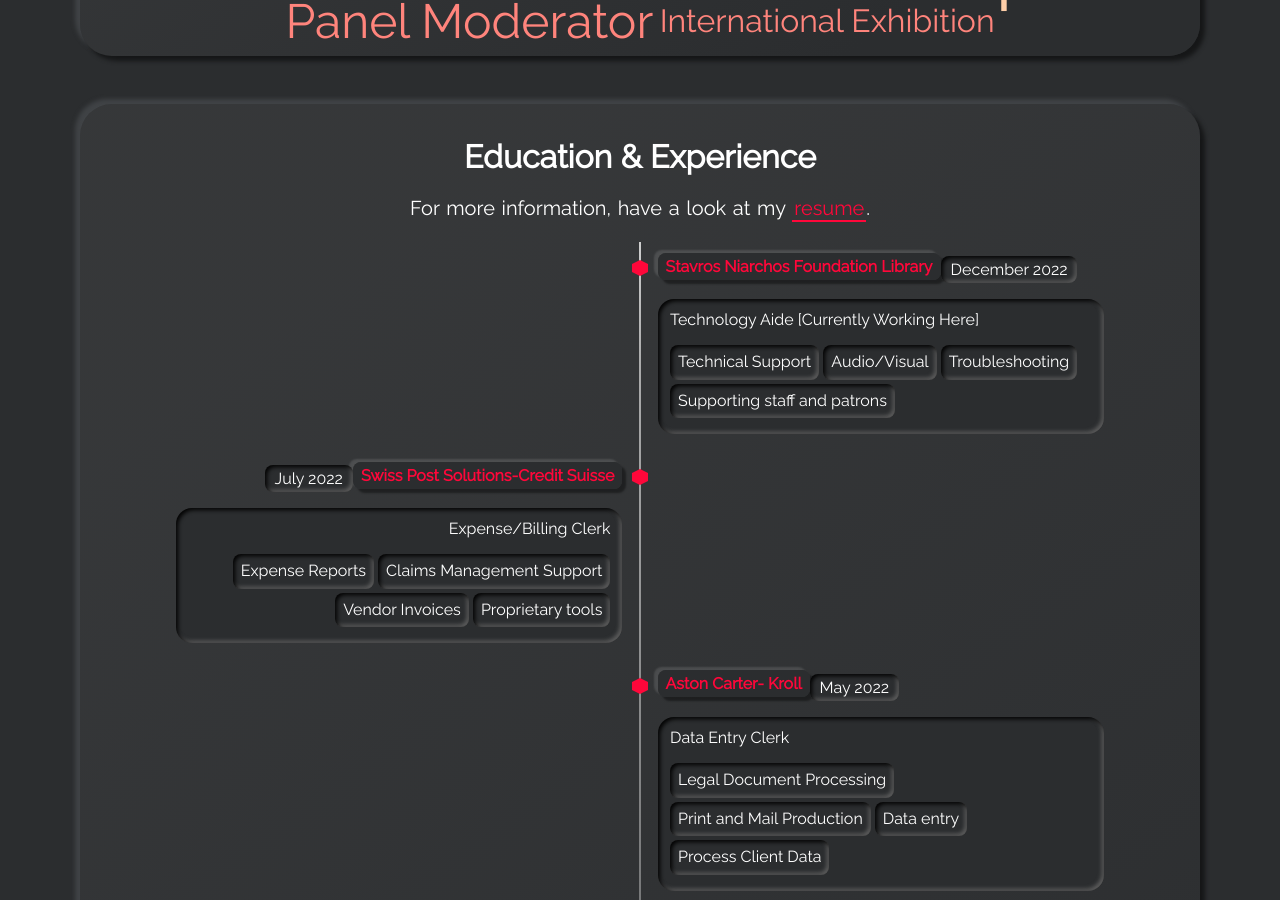
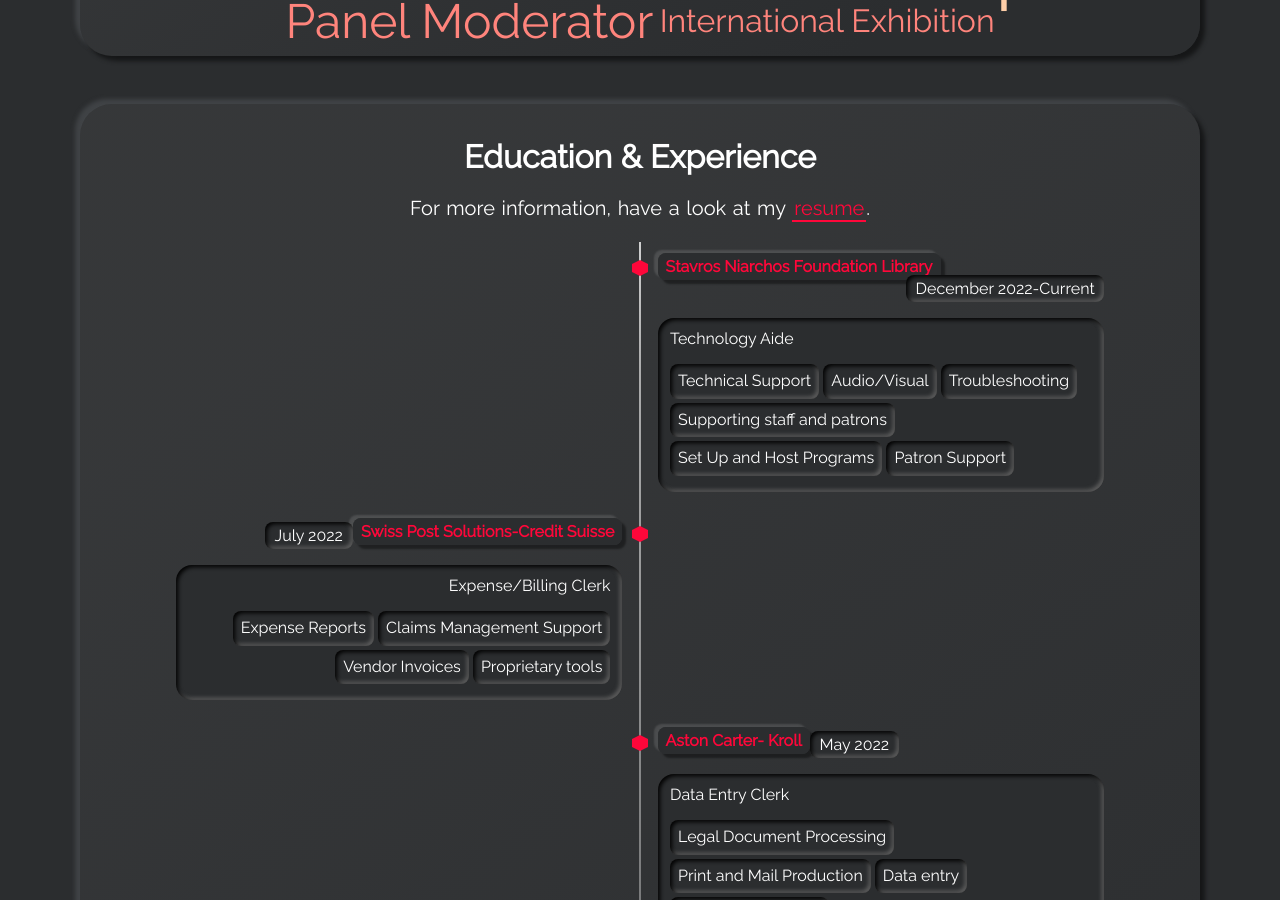
Before and after one commit to Seerow0/Nicholas-J-Website, a Jekyll site: the page built from index.html, in a window 1280 px wide and 900 px high, scrolled down 1693 px. Built offline with Jekyll 4.4.1, drawn with Linux system fonts in a browser that asks for light colours; some of the changed text lies outside the part shown.

Commit message:
Update timeline.yml

```diff
--- a/_data/timeline.yml
+++ b/_data/timeline.yml
@@ -19,13 +19,15 @@
 
 - title: Stavros Niarchos Foundation Library
   title-url: https://www.nypl.org/locations/snfl
-  date: December 2022
-  subtitle: Technology Aide [Currently Working Here]
+  date: December 2022-Current
+  subtitle: Technology Aide
   tags:
     - tag: Technical Support
     - tag: Audio/Visual
     - tag: Troubleshooting
     - tag: Supporting staff and patrons
+    - tag: Set Up and Host Programs
+    - tag:  Patron Support
   timeline-side: right
 
 - title: Swiss Post Solutions-Credit Suisse
@@ -89,8 +91,8 @@
   subtitle: Virtual Reality Exhibit
   tags:
     - tag: Interactive Space
-    - tag: VRHeadset
-    - tag: Wall Projections
+    - tag: Virtual Reality
+    - tag: Unity 3D
   timeline-side: right
 
 - title: Alfred University
```
